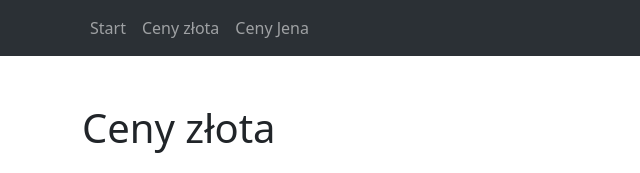
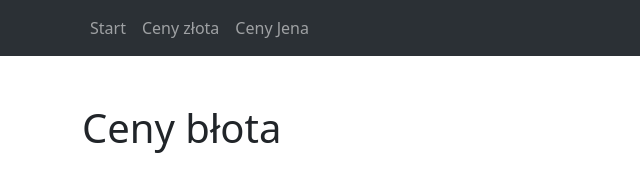
Before and after one commit to zsebc/kurs-git, a plain HTML site: page zloto.html in a window 1280 px wide. Shown: the top 173 px of the page, 0-640 px from the left. Drawn offline with Linux system fonts and the light colour scheme; no server answers.

Commit message:
Update zloto.html

```diff
--- a/zloto.html
+++ b/zloto.html
@@ -4,7 +4,7 @@
 <head>
   <meta charset="UTF-8" />
   <meta name="viewport" content="width=device-width, initial-scale=1.0" />
-  <title>Ceny złota</title>
+  <title>Ceny błota</title>
   <link rel="stylesheet" href="css/bootstrap.min.css" />
   <link rel="stylesheet" href="css/style.css" />
   <script src="js/chart.umd.min.js"></script>
@@ -36,7 +36,7 @@
   <div class="container mt-5">
     <div class="row">
       <div class="col-lg-12">
-        <h1 class="mb-4">Ceny złota</h1>
+        <h1 class="mb-4">Ceny błota</h1>
       </div>
       <div id="gold-prices" class="col-lg-3"></div>
       <div class="col-lg-9">
```
